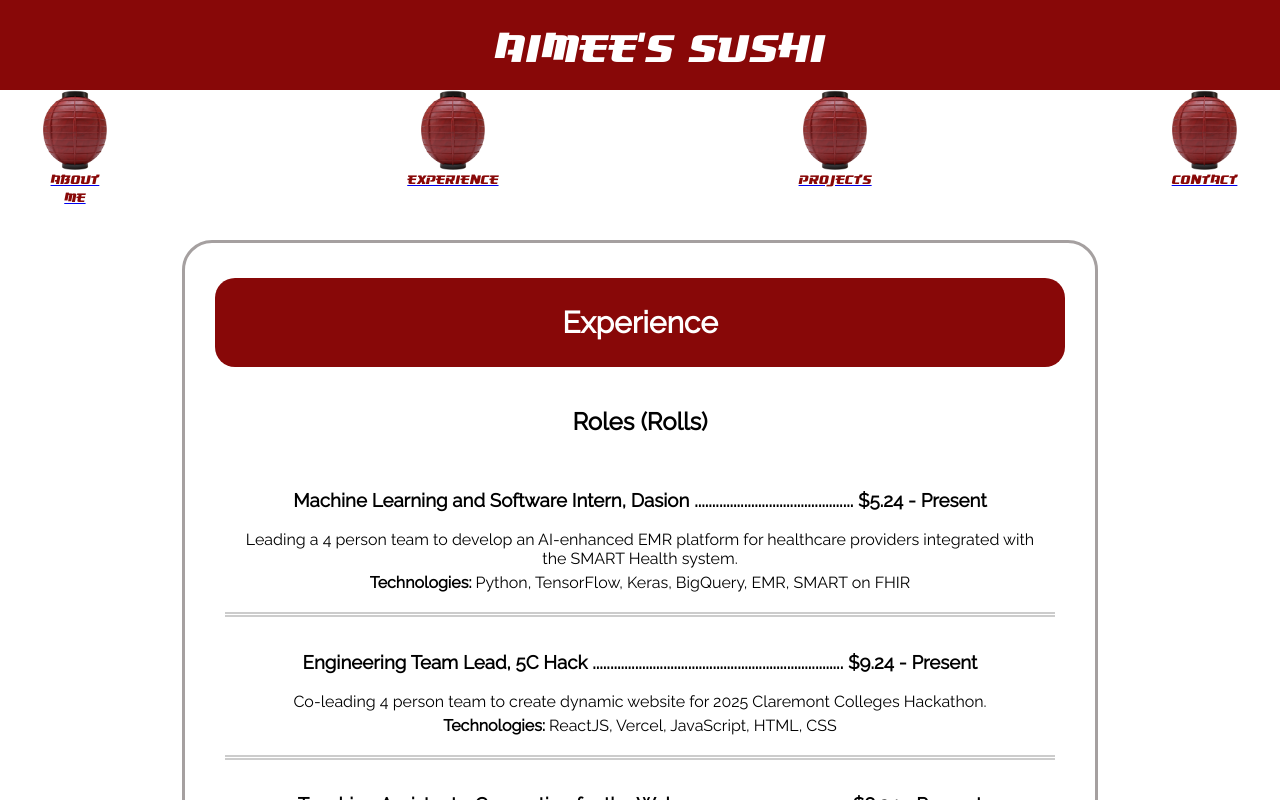
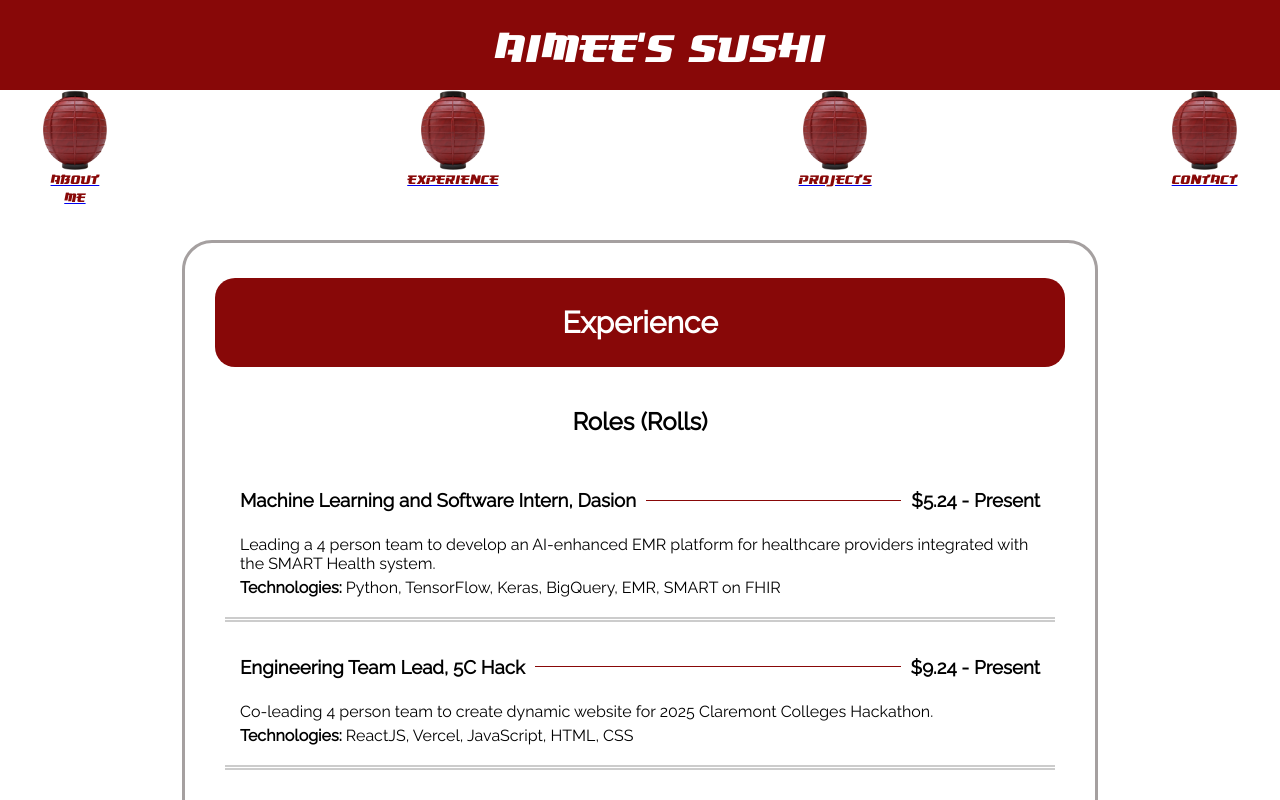
Before and after one commit to aimeekco/aimeekco.github.io, a React (Create React App) app: page /experience in a window 1280 px wide. Built offline with nearby package versions, Linux system fonts and the light colour scheme.

Commit message:
fix some issues

```diff
--- a/public/index.html
+++ b/public/index.html
@@ -7,46 +7,17 @@
       window.dataLayer = window.dataLayer || [];
       function gtag(){dataLayer.push(arguments);}
       gtag('js', new Date());
-
       gtag('config', 'G-LBRZ76GENP');
     </script>
     <meta charset="utf-8" />
     <link rel="icon" href="%PUBLIC_URL%/chopsticks.png" />
     <meta name="viewport" content="width=device-width, initial-scale=1" />
     <meta name="theme-color" content="#000000" />
-    <meta
-      name="description"
-      content="Web site created using create-react-app"
-    />
-    <link rel="chopsticks" href="%PUBLIC_URL%/chopsticks.png" />
-    <!--
-      manifest.json provides metadata used when your web app is installed on a
-      user's mobile device or desktop. See https://developers.google.com/web/fundamentals/web-app-manifest/
-    -->
     <link rel="manifest" href="%PUBLIC_URL%/manifest.json" />
-    <!--
-      Notice the use of %PUBLIC_URL% in the tags above.
-      It will be replaced with the URL of the `public` folder during the build.
-      Only files inside the `public` folder can be referenced from the HTML.
-
-      Unlike "/favicon.ico" or "favicon.ico", "%PUBLIC_URL%/favicon.ico" will
-      work correctly both with client-side routing and a non-root public URL.
-      Learn how to configure a non-root public URL by running `npm run build`.
-    -->
     <title>Aimee's Sushi</title>
   </head>
   <body>
     <noscript>You need to enable JavaScript to run this app.</noscript>
     <div id="root"></div>
-    <!--
-      This HTML file is a template.
-      If you open it directly in the browser, you will see an empty page.
-
-      You can add webfonts, meta tags, or analytics to this file.
-      The build step will place the bundled scripts into the <body> tag.
-
-      To begin the development, run `npm start` or `yarn start`.
-      To create a production bundle, use `npm run build` or `yarn build`.
-    -->
   </body>
 </html>
--- a/src/components/AboutMe.js
+++ b/src/components/AboutMe.js
@@ -8,7 +8,7 @@ import resume from '../images/Co_Aimee_Resume.pdf';
 
 function AboutMe() {
   const [showLanterns, setShowLanterns] = useState(true);
-  const [isSmallScreen, setIsSmallScreen] = useState(false);
+  // const [isSmallScreen, setIsSmallScreen] = useState(false);
 
   useEffect(() => {
     const handleScroll = () => {
@@ -22,25 +22,25 @@ function AboutMe() {
       }
     };
 
-    const handleResize = () => {
-      const screenWidth = window.innerWidth;
-      setIsSmallScreen(screenWidth <= 640);
-    }
+    // const handleResize = () => {
+    //   const screenWidth = window.innerWidth;
+    //   setIsSmallScreen(screenWidth <= 640);
+    // }
 
     window.addEventListener('scroll', handleScroll);
-    window.addEventListener('resize', handleResize);
+    // window.addEventListener('resize', handleResize);
 
-    handleResize();
+    // handleResize();
 
-    return () => {
-      window.removeEventListener('scroll', handleScroll);
-      window.removeEventListener('resize', handleResize);
-    };
+  //   return () => {
+  //     window.removeEventListener('scroll', handleScroll);
+  //     window.removeEventListener('resize', handleResize);
+  //   };
   }, []);
 
   return (
     <div>
-      {isSmallScreen && (
+      {/* {isSmallScreen && (
         <div id="overlay">
           <div className="overlay-content">
             <h1>SCREEN TOO SMALL!</h1>
@@ -48,7 +48,7 @@ function AboutMe() {
             <p>working on it...</p>
           </div>
         </div>
-      )}
+      )} */}
       <div className={`content-container ${showLanterns ? '' : 'reduced-margin'}`}>
         <div className="aboutme-container">
           <div className="minime">
--- a/src/components/Experience.js
+++ b/src/components/Experience.js
@@ -11,32 +11,38 @@ const Experience = () => {
 
   const roles = [
     {
-      title: "Machine Learning and Software Intern, Dasion ............................................. $5.24 - Present",
+      title: "Machine Learning and Software Intern, Dasion",
+      date: "$5.24 - Present",
       description: "Leading a 4 person team to develop an AI-enhanced EMR platform for healthcare providers integrated with the SMART Health system.",
       technologies: "Python, TensorFlow, Keras, BigQuery, EMR, SMART on FHIR"
     },
     {
-      title: "Engineering Team Lead, 5C Hack ....................................................................... $9.24 - Present",
+      title: "Engineering Team Lead, 5C Hack",
+      date: "$9.24 - Present",
       description: "Co-leading 4 person team to create dynamic website for 2025 Claremont Colleges Hackathon.",
       technologies: "ReactJS, Vercel, JavaScript, HTML, CSS"
     },
     {
-        title: "Teaching Assistant - Computing for the Web ............................................... $8.24 - Present",
+        title: "Teaching Assistant - Computing for the Web",
+        date: "$8.24 - Present",
         description: "Assisting students in learning HTML, CSS, and JavaScript with the goal of creating their own web apps.",
         technologies: "Python, HTML, CSS, JavaScript"
     },
     {
-        title: "Statistical Researcher, Stony Brook University ............................................. $5.24 - Present",
+        title: "Statistical Researcher, Stony Brook University",
+        date: "$5.24 - Present",
         description: "Co-authoring \"Air Quality and Latino-White Residential Segregation in West Oakland California: Lessons from the Racialized Place Inequality Framework\" analyzing spatial/aspatial segregation patterns.",
         technologies: "Python, GeoPandas, libpysal"
     },
     {
-        title: "Project Lead - p-Newspaper, Pomona AI ................................................................ $2.24 - 5.24",
+        title: "Project Lead - p-Newspaper, P-AI",
+        date: "$2.24 - 5.24",
         description: "Led development of a web app to reduce user bias by leveraging open-ended user input to deliver personalized news from wide array of news sources.",
         technologies: "Python, JavaScript, HTML, CSS, Newspaper3k, AWS RDS, AWS Lambda, Docker, ReactJS, Flask, PostgreSQL, GoogleOAuth, GPT-4"
     },
     {
-        title: "Lead Frontend Developer - p-Geolocation, Pomona AI ................................. $9.23 - 12.23",
+        title: "Lead Frontend Developer - p-Geolocation, P-AI",
+        date: "$9.23 - 12.23",
         description: "Led front-end development to create web app to output a user’s location with error range on Google Maps given two pictures of the sun",
         technologies: "Python, JavaScript, HTML, CSS, Flask, ReactJS, Google Maps API"
     }
@@ -63,7 +69,11 @@ const Experience = () => {
         <h2>Roles (Rolls)</h2>
         {roles.map((role, index) => (
           <div key={index} className="role">
-            <h3>{role.title}</h3>
+            <div className='role-header'>
+              <h3>{role.title}</h3>
+              <div className='dynamic-line'></div>
+              <h3>{role.date}</h3>
+            </div>
             <p>{role.description}</p>
             <p><strong>Technologies:</strong> {role.technologies}</p>
           </div>
--- a/src/styles/aboutMe.css
+++ b/src/styles/aboutMe.css
@@ -150,7 +150,7 @@ html {
   font-style: normal;
 }
 
-#overlay {
+/* #overlay {
   position: fixed;
   display: flex;
   justify-content: center;
@@ -178,4 +178,4 @@ html {
   #overlay {
     display: none;
   }
-}
+} */
--- a/src/styles/experience.css
+++ b/src/styles/experience.css
@@ -16,6 +16,7 @@
 }
 
 .menu-title {
+  text-align: center;
   font-size: 20px;
   font-weight: bold;
   margin-top: 5px;
@@ -24,6 +25,10 @@
   padding: 2px;
   border-radius: 20px;
   margin-bottom: 40px;
+}
+
+#roles .role, .coursework, .skills-coursework-container {
+  text-align: left;
 }
 
 #roles {
@@ -83,6 +88,25 @@ progress::-webkit-progress-value {
     padding: 5px 0;
 }
 
+.coursework {
+  text-align: left;
+  padding-left: 20px;
+}
+
+.role-header {
+  display: flex;
+  align-items: center;
+  justify-content: space-between;
+  width: 100%;
+}
+
+.dynamic-line {
+  flex-grow: 1;
+  height: 1px;
+  background-color: #880808;
+  margin: 0 10px;
+}
+
 
 @font-face {
     font-family: 'Raleway';
@@ -97,3 +121,23 @@ progress::-webkit-progress-value {
     font-weight: normal;
     font-style: normal;
 }
+
+@media (max-width: 768px) {
+  .experience-page {
+    align-items: flex-start;
+    padding: 20px;
+  }
+  header h1, .menu-title {
+    text-align: center;
+  }
+  #roles .role, .coursework, .skills-coursework-container {
+    text-align: left;
+  }
+  .coursework {
+    padding-left: 0;
+  }
+  .skills-coursework-container {
+    flex-direction: column;
+    align-items: flex-start
+  }
+}
```
Lines whose indentation alone changed are shown as unchanged.
